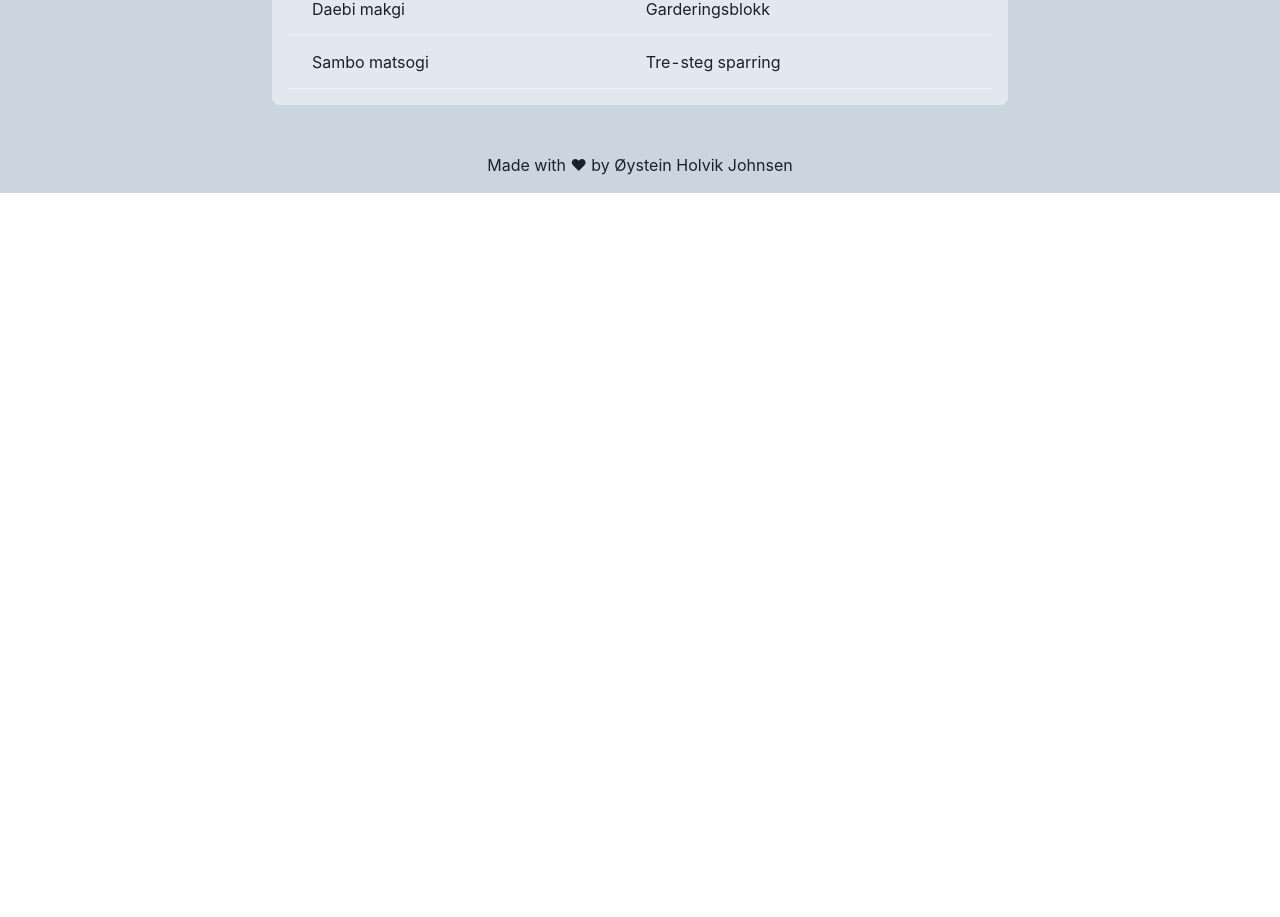
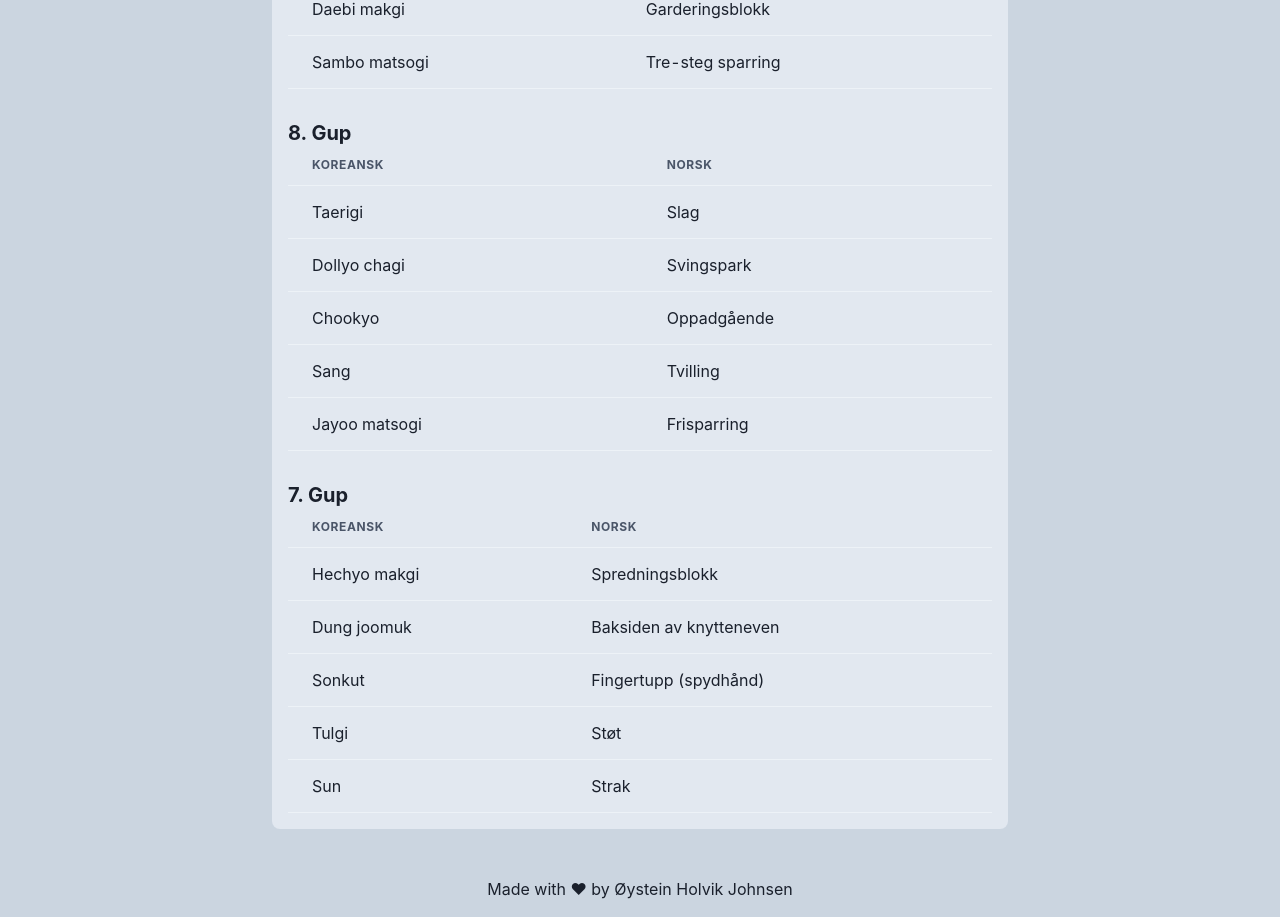
Before and after one commit to ohjohnsen/taekwondo-quiz-web, a React (Create React App) app: page /terminology in a window 1280 px wide. Shown: the part 3079-3996 px from the top of the page. Before the commit the page ends 3272 px from the top, so only its background shows below. Built offline with nearby package versions, Linux system fonts and the light colour scheme; the HTML template or start-up script is replaced by a standard one.

Commit message:
Adding terminologies for 8. Gup and 7. Gup

```diff
--- a/src/assets/terminologies.js
+++ b/src/assets/terminologies.js
@@ -269,4 +269,54 @@ export const terminologies = [
     korean: "Sambo matsogi",
     belt: "9-gup"
   },
+  {
+    norwegian: "Slag",
+    korean: "Taerigi",
+    belt: "8-gup"
+  },
+  {
+    norwegian: "Svingspark",
+    korean: "Dollyo chagi",
+    belt: "8-gup"
+  },
+  {
+    norwegian: "Oppadgående",
+    korean: "Chookyo",
+    belt: "8-gup"
+  },
+  {
+    norwegian: "Tvilling",
+    korean: "Sang",
+    belt: "8-gup"
+  },
+  {
+    norwegian: "Frisparring",
+    korean: "Jayoo matsogi",
+    belt: "8-gup"
+  },
+  {
+    norwegian: "Spredningsblokk",
+    korean: "Hechyo makgi",
+    belt: "7-gup"
+  },
+  {
+    norwegian: "Baksiden av knytteneven",
+    korean: "Dung joomuk",
+    belt: "7-gup"
+  },
+  {
+    norwegian: "Fingertupp (spydhånd)",
+    korean: "Sonkut",
+    belt: "7-gup"
+  },
+  {
+    norwegian: "Støt",
+    korean: "Tulgi",
+    belt: "7-gup"
+  },
+  {
+    norwegian: "Strak",
+    korean: "Sun",
+    belt: "7-gup"
+  },
 ];
--- a/src/components/Constants.jsx
+++ b/src/components/Constants.jsx
@@ -7,8 +7,12 @@ export const BeltSelectOptions = [
     label: "9. Gup",
     value: "9-gup",
   },
-  // {
-  //   label: "8. Gup",
-  //   value: "8-gup",
-  // },
+  {
+    label: "8. Gup",
+    value: "8-gup",
+  },
+  {
+    label: "7. Gup",
+    value: "7-gup",
+  },
 ];
```
